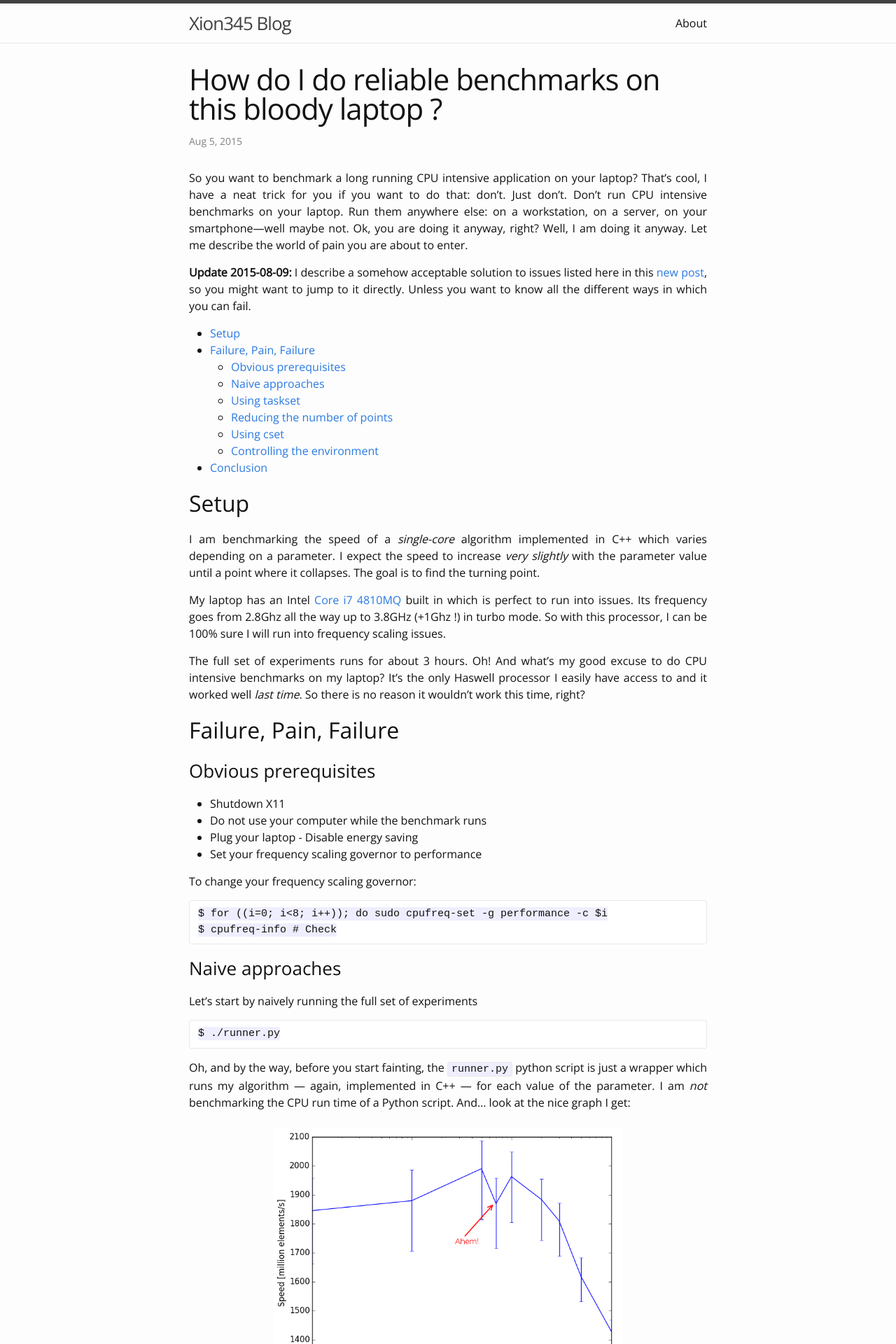
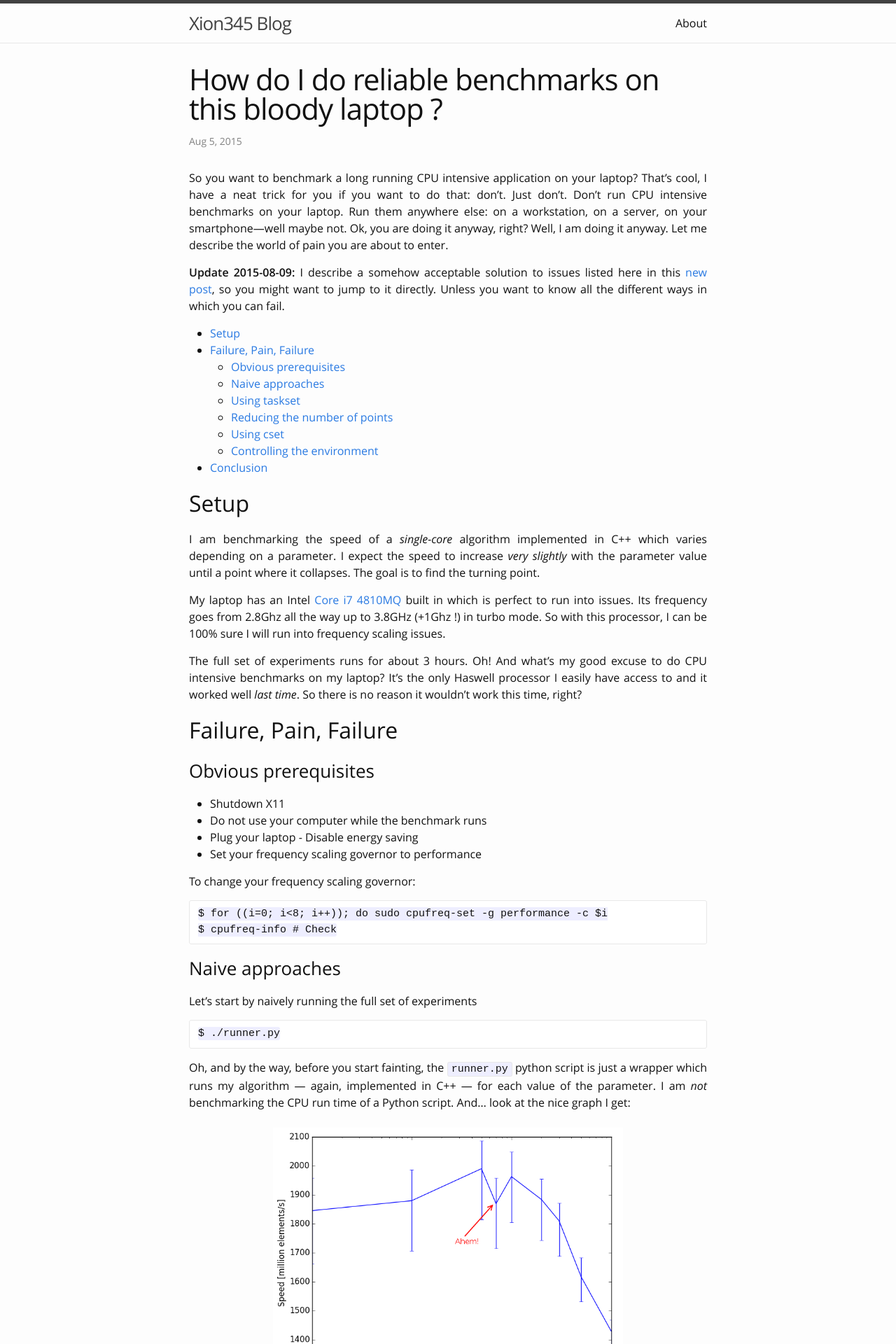
Before and after one commit to Xion345/xion345.github.io, a Jekyll site: the page built from _posts/2015-08-05-reliable-laptop-benchmarks.md, in a window 1280 px wide. Shown: the top 1920 px of the page at 70% size. Built offline with Jekyll 4.4.1, drawn with Linux system fonts in a browser that asks for light colours.

Commit message:
Added Open Sans font locally

```diff
--- a/_includes/head.html
+++ b/_includes/head.html
@@ -5,7 +5,6 @@
 
   <title>{% if page.title %}{{ page.title }}{% else %}{{ site.title }}{% endif %}</title>
   <meta name="description" content="{% if page.excerpt %}{{ page.excerpt | strip_html | strip_newlines | truncate: 160 }}{% else %}{{ site.description }}{% endif %}">
-  <link href='http://fonts.googleapis.com/css?family=Open+Sans' rel='stylesheet' type='text/css'>
   <link rel="stylesheet" href="{{ "/css/main.css" | prepend: site.baseurl }}">
   <link rel="canonical" href="{{ page.url | replace:'index.html','' | prepend: site.baseurl | prepend: site.url }}">
   <link rel="alternate" type="application/rss+xml" title="{{ site.title }}" href="{{ "/feed.xml" | prepend: site.baseurl | prepend: site.url }}" />
--- a/_sass/_base.scss
+++ b/_sass/_base.scss
@@ -22,6 +22,10 @@
     -webkit-text-size-adjust: 100%;
 }
 
+// Semi-bold for strong
+strong {
+    font-weight: 600;
+}
 
 
 /**
--- /dev/null
+++ b/_sass/_opensans.scss
@@ -0,0 +1,27 @@
+/**
+ * Load fonts
+ */
+@font-face {
+  font-family: 'Open Sans';
+  font-style: normal;
+  font-weight: 400;
+  src: local('Open Sans'), local('OpenSans'), url('/css/OpenSans.ttf') format('truetype');
+}
+@font-face {
+  font-family: 'Open Sans';
+  font-style: normal;
+  font-weight: 600;
+  src: local('Open Sans Semibold'), local('OpenSans-Semibold'), url('/css/OpenSans-Semibold.ttf') format('truetype');
+}
+@font-face {
+  font-family: 'Open Sans';
+  font-style: italic;
+  font-weight: 400;
+  src: local('Open Sans Italic'), local('OpenSans-Italic'), url('/css/OpenSans-Italic.ttf') format('truetype');
+}
+@font-face {
+  font-family: 'Open Sans';
+  font-style: italic;
+  font-weight: 600;
+  src: local('Open Sans Semibold Italic'), local('OpenSans-SemiboldItalic'), url('/css/OpenSans-SemiboldItalic.ttf') format('truetype');
+}
--- a/css/main.scss
+++ b/css/main.scss
@@ -45,6 +45,7 @@
 
 // Import partials from `sass_dir` (defaults to `_sass`)
 @import
+        "opensans",
         "base",
         "layout",
         "syntax-highlighting"
```
Also changed, not shown: css/OpenSans-Italic.ttf (added), css/OpenSans-Semibold.ttf (added), css/OpenSans-SemiboldItalic.ttf (added), css/OpenSans.ttf (added).
